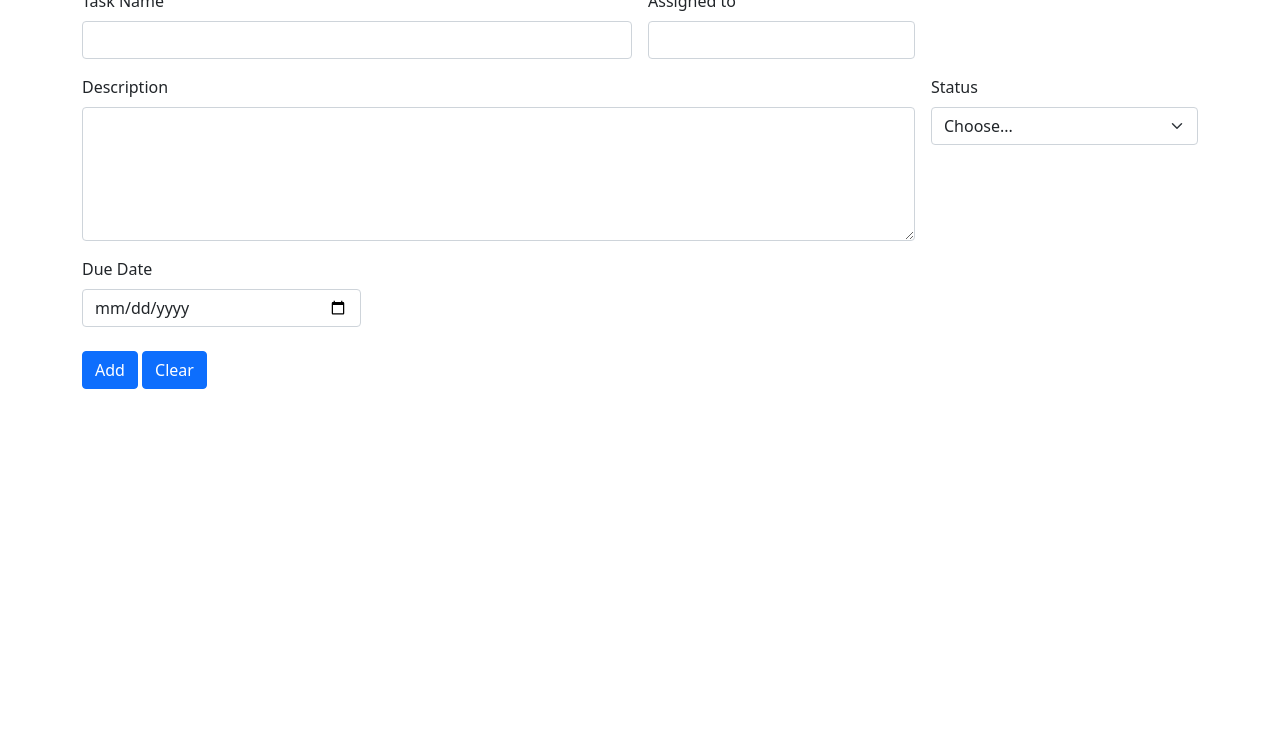
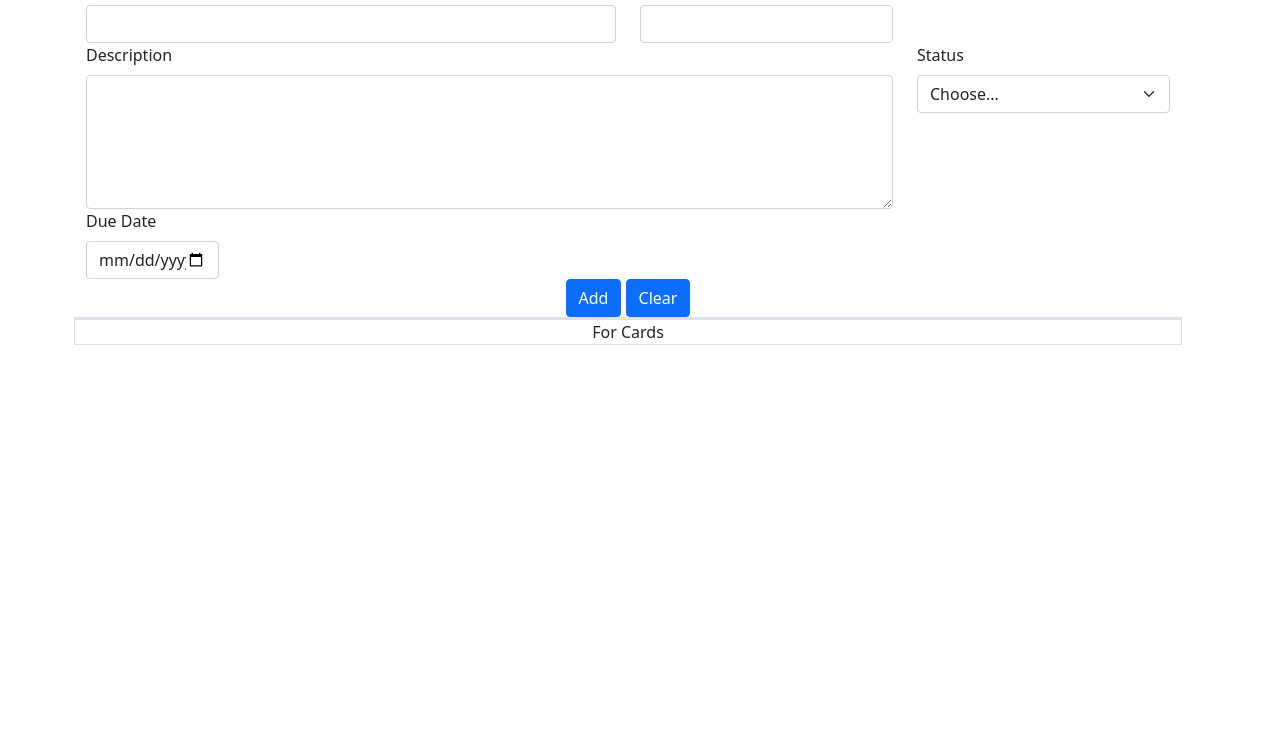
Before and after one commit to bspama/jwdfinalproject, a plain HTML site: page index.html in a window 1280 px wide. Shown: the part 67-800 px from the top of the page. Drawn offline with nearby package versions, Linux system fonts and the light colour scheme.

Commit message:
Layout Changes on html

```diff
--- a/index.html
+++ b/index.html
@@ -21,7 +21,91 @@
     <header>
       <h1 class="text-center"><i class="bi bi-check2-square"></i> Tasker</h1>
     </header>
-    <div class="container">
+
+    <!-- Applying Grids -->
+<div class="container">
+  <form class="row g-3">
+  <!-- Grid Row 1 Start -->
+  <div class="row">
+      <div class="col-md-6">
+        <label for="new-name" class="form-label">Task Name</label>
+        <input type="text" class="form-control" id="new-name" name="new-name"/>
+      </div>
+      <div class="col-3">
+        <label for="new-assign" class="form-label">Assigned to</label>
+        <input type="text" class="form-control" id="new-assign" name="new-assign" />
+      </div>
+  </div>
+  <!-- Grid Row 1 End -->
+  <!-- Grid Row 2 Start -->
+  <div class="row">
+    <div class="col-9">
+      <label for="new-descript" class="form-label">Description</label>
+      <textarea class="form-control" id="new-descript" name="new-descript" rows="5" cols="100">
+      </textarea>
+    </div>
+    <div class="col-3">
+      <label for="new-status" class="form-label">Status</label>
+      <select id="new-status" name="new-status" class="form-select">
+        <option selected>Choose...</option>
+        <option>To Do</option>
+        <option>In Progress</option>
+        <option>Review</option>
+        <option>Done</option>
+      </select>
+    </div>
+    </div>
+  <!-- Grid Row 2 End -->
+  <!-- Grid Row 3 Start -->
+  <div class="row">
+    <div class="col">
+      <div class="col-3">
+        <label for="new-duedate" class="form-label">Due Date</label>
+        <input type="date" class="form-control" id="new-duedate" name="new-duedate"/>
+      </div>
+    </div>
+    <div class="col">
+       <!-- Row 3 Column 2 -->
+    </div>
+  </div>
+<!-- Grid Row 3 End -->
+<!-- Grid Row 4 Start -->
+<div class="row">
+  <div class="col text-center">
+    <button type="submit" class="btn btn-primary">Add</button>
+    <button type="button" class="btn btn-primary">Clear</button>
+  </div>
+</div>
+<!-- Grid Row 4 End -->
+<!-- Grid Row 4 Start -->
+<div class="row">
+  <div class="col">
+
+  </div>
+  <div class="col">
+
+  </div>
+</div>
+<!-- Grid Row 4 End -->
+<!-- Grid Row 4 Start -->
+<div class="row">
+  <div class="col border text-center">
+
+  </div>
+</div>
+<!-- Grid Row 4 End -->
+<!-- Grid Row 5 Start -->
+<div class="row">
+  <div class="col border text-center">
+    For Cards
+  </div>
+</div>
+<!-- Grid Row 5 End -->
+  </form>
+</div>
+<!--  -->
+
+    <!-- <div class="container">
       <div class="row">
         <div class="col">
           <form class="row g-3">
@@ -72,7 +156,7 @@
       </div>
 
     </div>
-
+     -->
 
     <!-- Optional JavaScript; choose one of the two! -->
 
```
